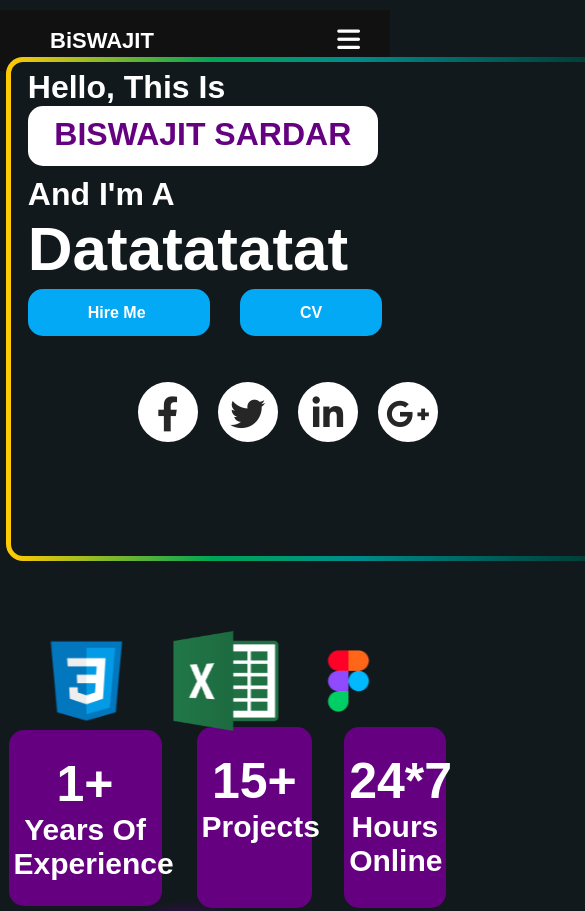
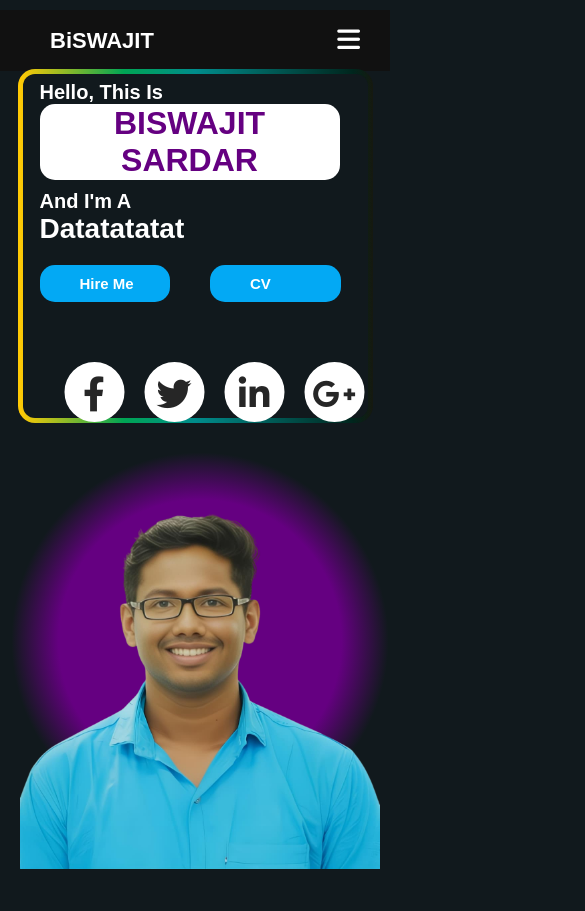
Before and after one commit to Biswajit-Sardar/Portfolio, a plain HTML site: page index.html in a window 390 px wide. Shown: the top 911 px of the page, 585 px wide, since content can reach past the window. Drawn offline with Linux system fonts and the light colour scheme.

Commit message:
Refactor CSS for mobile view and enhance layout structure in main and about sections

```diff
--- a/css/style.css
+++ b/css/style.css
@@ -1111,10 +1111,6 @@ nav{
     position:relative;
 }
 
-.logo{
-    font-size:22px;
-    font-weight:bold;
-}
 
 /* ===== MENU LINKS ===== */
 .nav-box{
@@ -1147,7 +1143,12 @@ nav{
 }
 
 /* ================= MOBILE VIEW ================= */
-@media (max-width:768px){
+@media (max-width:450px){
+    .logo{
+    font-size:22px;
+    font-weight:bold;
+    }
+
 
     .nav-box{
         position:fixed;
@@ -1182,4 +1183,121 @@ nav{
         z-index:101;
         margin-right: 10px;
     }
+
+
+    /*main section*/
+    .big-box1{
+        flex-direction: column;
+        align-items: center;
+    }
+    .box{
+        width: 90%;
+        height: 350px;
+        margin: 20px 0;
+    }
+    .box1{
+
+        font-size: 20px;
+    }
+    .box2{
+        font-size: 32px;
+        justify-content: center;
+        width: 300px;
+        height: auto;
+        padding: 1px 20px;
+        padding-left: 2px;
+        padding-right: 2px;
+    }
+    .box31{
+        font-size: 20px;
+    }
+    .box32{
+        font-size: 28px;
+    }
+    .link{
+        display: grid;
+        gap: 10px;
+        grid-template-columns: repeat(2, 1fr);
+        font-size: 15px;
+        justify-content: center
+
+
+
+    }
+    .link a{
+        padding: 10px 20px;
+        padding-left: 40px;
+    }
+    .link a:hover{
+        padding: 10px 20px;
+        padding-left: 40px;
+    }
+    .link2{
+        margin-left: 90px;
+
+    }
+
+    .con{
+        width: 400px;
+        height: 400px;
+        margin-bottom: 100px;
+    }
+    .con img{
+        width: 90%;
+        margin-left: 5%;
+    }
+    .group img{
+        width: 50px;
+        height: 50px;
+        margin-bottom: 10px;
+    }
+
+    .boxs{
+        display: grid;
+        grid-template-columns: repeat(1, 1fr);
+        gap: 0;
+
+    }
+    .boxs1{
+        display: flex;
+    }
+    .min_boxs1{
+        margin-right: auto;
+        margin-left: 10px;
+    }
+    .min_boxs2{
+        font-size: 22px;
+        margin-top: auto;
+        margin-right: 10px;
+
+    }
+
+
+    /*About section*/
+    .about_hedding{
+        font-size: 40px;
+        margin-bottom: 60px;
+    }
+    .about_content{
+        flex-direction: column;
+    }
+    .con1{
+       margin-top: 0px;
+    }
+
+    .about-pic{
+        margin-top: 20px;
+    }
+    .con1 div{
+        margin-top: 20px;
+    }
+    .about-pic img{
+        margin-top: -13px;
+    }
+    .about_box{
+        margin-top: -50px;
+    }
+    .about_box p{
+
+    }
 }
```
Also changed, not shown: index.html (+0 -1 lines).
